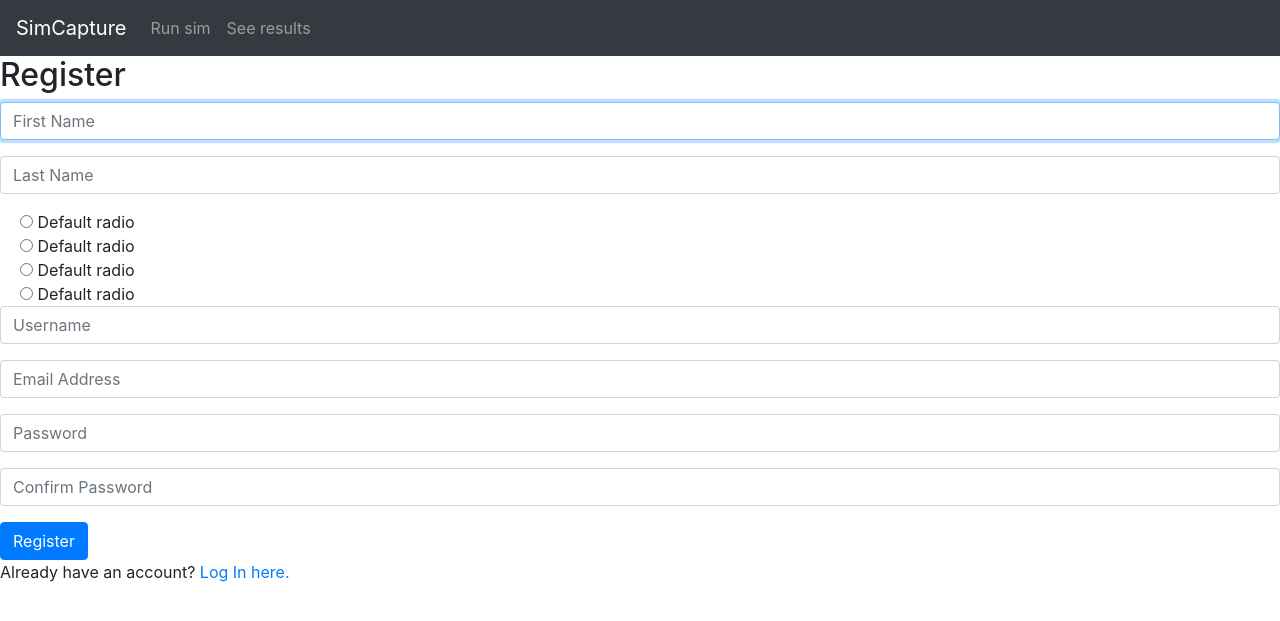
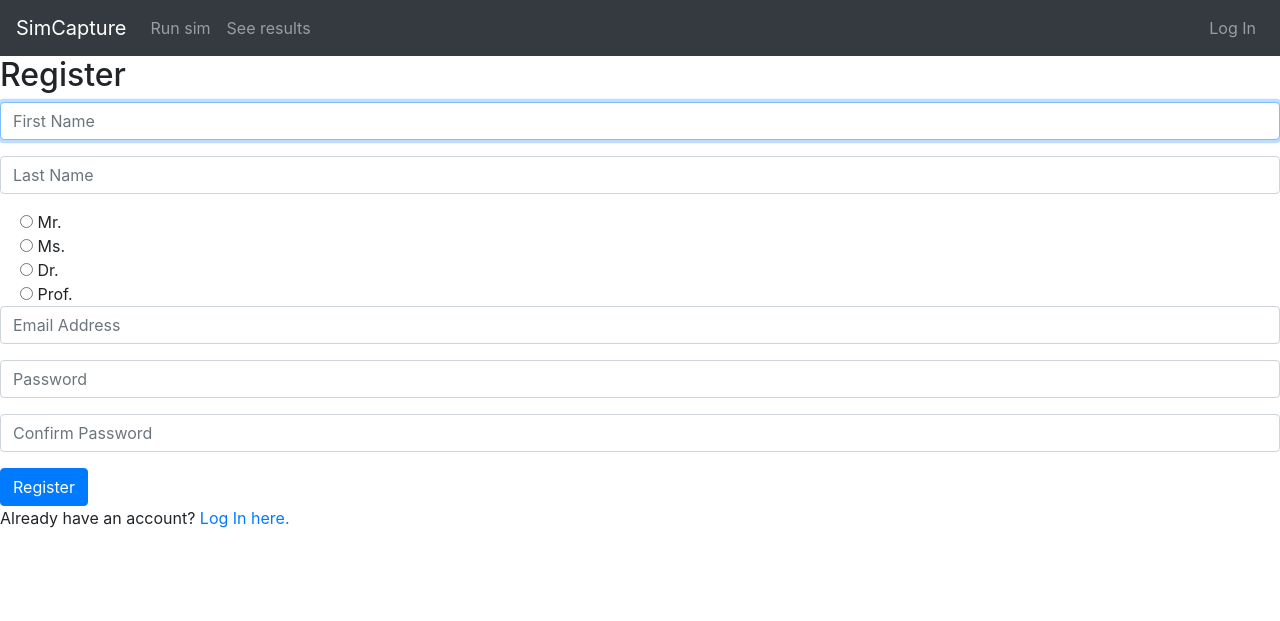
Before and after one commit to siorm2310/CS50_Project5, a Django app: page /register in a window 1280 px wide. Shown: the top 621 px of the page. Run offline with Django 3.2, Linux system fonts and the light colour scheme; some libraries are stand-ins or nearby versions.

Commit message:
login and logout now works

```diff
--- a/TestResults/templates/TestResults/layout.html
+++ b/TestResults/templates/TestResults/layout.html
@@ -24,6 +24,19 @@
             </li>
           </ul>
         </div>
+        <div class="navbar-collapse collapse">
+          <ul class="navbar-nav ml-auto">
+            {% if user.is_authenticated %}
+            <li class="nav-item">
+              <a class="nav-link" href="{% url 'logout'%}">Log Out</a>
+            </li>
+            {% else %}
+            <li class="nav-item">
+              <a class="nav-link" href="{% url 'login'%}">Log In</a>
+            </li>
+            {% endif %}
+          </ul>
+      </div>
       </nav>
     {% block body %}
     {% endblock %}
--- a/TestResults/templates/TestResults/register.html
+++ b/TestResults/templates/TestResults/register.html
@@ -19,29 +19,26 @@
         <div class="form-check">
             <input type="radio" name="title" id="Mister">
             <label class="form-check-label" for="Mister">
-                Default radio
+                Mr.
               </label>
         </div>
         <div class="form-check">
             <input type="radio" name="title" id="Missus">
             <label class="form-check-label" for="Missus">
-                Default radio
+                Ms.
               </label>
         </div>
         <div class="form-check">
             <input type="radio" name="title" id="Doctor">
             <label class="form-check-label" for="Doctor">
-                Default radio
+                Dr.
               </label>
         </div>
         <div class="form-check">
             <input type="radio" name="title" id="Professor">
             <label class="form-check-label" for="Professor">
-                Default radio
+                Prof.
               </label>
-        </div>
-        <div class="form-group">
-            <input class="form-control" type="text" name="username" placeholder="Username">
         </div>
         <div class="form-group">
             <input class="form-control" type="email" name="email" placeholder="Email Address">
--- a/TestResults/urls.py
+++ b/TestResults/urls.py
@@ -3,8 +3,8 @@ from . import views
 
 urlpatterns = [
     path("",views.index,name="index"),
-    path("login", views.login, name="login"),
-    path("logout", views.logout, name="logout"),
+    path("login", views.login_view, name="login"),
+    path("logout", views.logout_view, name="logout"),
     path("register", views.register, name="register"),
     path("/api/sumbit",views.simulation_api,name="simulation_api"),
     path("results/",views.ResultsView.as_view(),name="results"),
--- a/TestResults/views.py
+++ b/TestResults/views.py
@@ -35,6 +35,7 @@ def register(request):
     if request.method == "POST":
         first_name = request.POST["first_name"]
         last_name = request.POST["last_name"]
+        username = f"{first_name}_{last_name}"
         email = request.POST["email"]
 
         # Ensure password matches confirmation
@@ -47,7 +48,7 @@ def register(request):
 
         # Attempt to create new user
         try:
-            user = User.objects.create_user(username, email, password)
+            user = User.objects.create_user(username, email, password,first_name=first_name,last_name=last_name)
             user.save()
         except IntegrityError:
             return render(request, "TestResults/register.html", {
@@ -60,7 +61,9 @@ def register(request):
 
 
 def index(request):
-    return render(request,"TestResults/throw_sim.html")
+    if "username" in request:
+        return render(request,"TestResults/throw_sim.html")
+    return redirect(reverse("login"))
 
 class ResultsView(ListView):
     model = TestData
```
Also changed, not shown: TestResults/Algorithms/BallisticThrow.py (+11 -5 lines).
